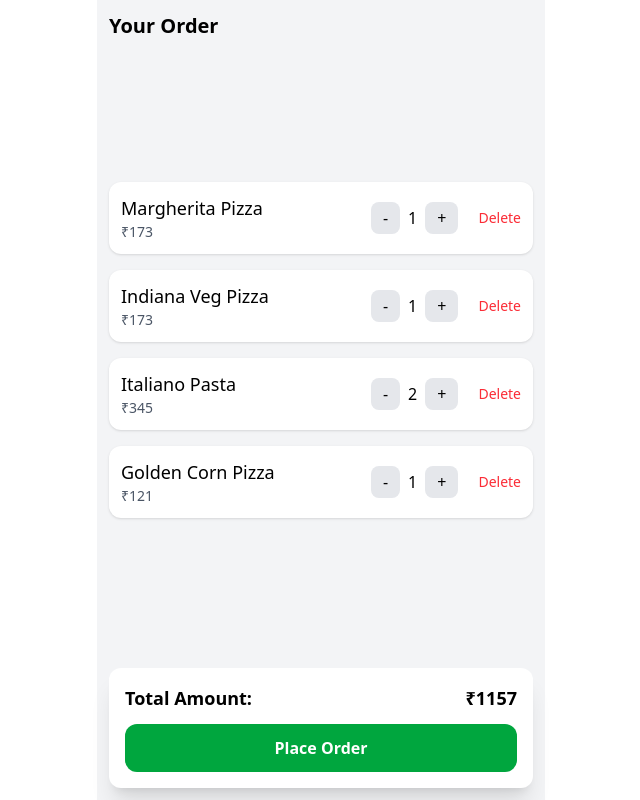
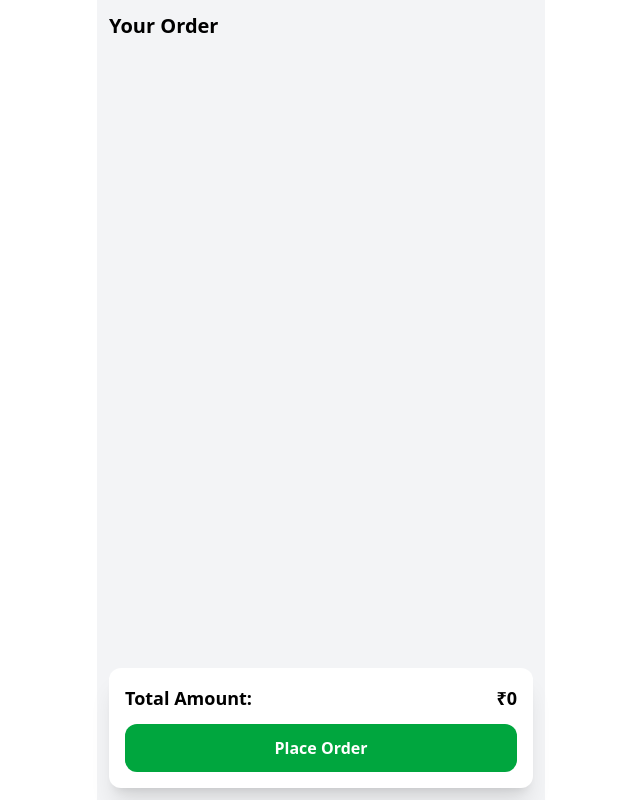
Before and after one commit to piyush-0777/DINERY, a React app in the folder frontend/: page /customer/customerBill/1 in a window 1280 px wide. Shown: the whole page, without its empty margins (319-959 px from the left). Built offline with nearby package versions, Linux system fonts and the light colour scheme; the HTML template or start-up script is replaced by a standard one.

Commit message:
update frontend file and add toastify message

```diff
--- a/frontend/package.json
+++ b/frontend/package.json
@@ -19,6 +19,7 @@
     "react-redux": "^9.2.0",
     "react-router": "^7.9.4",
     "react-router-dom": "^7.9.3",
+    "react-toastify": "^11.0.5",
     "redux": "^5.0.1",
     "tailwindcss": "^4.1.14"
   },
--- a/frontend/src/App.jsx
+++ b/frontend/src/App.jsx
@@ -3,6 +3,8 @@ import Button from './components/customer/Button'
 import CustomerLogin from './customer/CustomerLogin'
 import { BrowserRouter as Router , Routes , Route } from 'react-router-dom'
 import Table from './customer/Table'
+import { ToastContainer } from "react-toastify";
+import 'react-toastify/dist/ReactToastify.css';
 
 
 function App() {
@@ -10,7 +12,17 @@ function App() {
   return (
    <Router>
    <div>
-
+    <ToastContainer
+    position="bottom-right"
+    autoClose={3000}
+    hideProgressBar={false}
+    newestOnTop={false}
+    closeOnClick
+    rtl={false}
+    pauseOnFocusLoss={false}
+    draggable={false}
+    pauseOnHover={false}
+    theme="colored"/>
       <Routes>
         <Route path='/customer/*' element={ <Table/>} />
 
--- a/frontend/src/components/customer/CartBar.jsx
+++ b/frontend/src/components/customer/CartBar.jsx
@@ -1,6 +1,17 @@
 import React from 'react'
+import { useNavigate } from 'react-router-dom'
+import { useParams } from 'react-router-dom'
 
 const CartBar = ({order, deletAllOrder}) => {
+
+ const navigate = useNavigate()
+ const {id} = useParams();
+
+  const goTOBillPaje = (e) =>{
+    navigate(`/customer/customerBill/${id}`);
+    console.log(e);
+  }
+
   return (
     <div
     className="fixed bottom-4 left-4 right-4 bg-white shadow-md rounded-2xl flex items-center justify-between p-3">
@@ -19,7 +30,7 @@ const CartBar = ({order, deletAllOrder}) => {
       </div>
 
       {/* Right Section */}
-      <button className="bg-green-600 text-white font-semibold text-sm px-4 py-2 rounded-xl shadow-sm">
+      <button onClick={goTOBillPaje} className="bg-green-600 text-white font-semibold text-sm px-4 py-2 rounded-xl shadow-sm">
         View Cart
 
       </button>
--- a/frontend/src/components/customer/ManuItem.jsx
+++ b/frontend/src/components/customer/ManuItem.jsx
@@ -1,8 +1,13 @@
 import React, { useEffect, useState } from 'react'
+import { useSelector , useDispatch} from 'react-redux';
+import { dicresContityOfOrder } from '../../features/customer/customerSlice';
 
-const ManuItem = ({food , placeOrder , customerOrder}) => {
+const ManuItem = ({food , placeOrder , customerOrder  }) => {
+
+  const dispatch = useDispatch()
 
 const [isFoodOrder , setIsfoodOrder] = useState(false);
+
 
 useEffect(()=>{
 customerOrder.map((order)=>{
@@ -13,6 +18,14 @@ customerOrder.map((order)=>{
   }
 })
 },[customerOrder])
+
+const hendalDicresContity = (e) => {
+     setContityOforder(contityOforder -1)
+     dispatch(dicresContityOfOrder({id:1 , f_name:food.f_name }));
+     console.log(e);
+   }
+
+
 const [contityOforder , setContityOforder] = useState(()=>{
   if(isFoodOrder == true) return customerOrder.number_of_item
   else return 0;
@@ -104,7 +117,7 @@ const [contityOforder , setContityOforder] = useState(()=>{
             ${contityOforder!==0 ? 'bg-green-800 text-white':'bg-green-50 border text-green-800'}
             border-green-600  font-bold text-sm px-6 py-1.5
             rounded-lg flex items-center gap-1 shadow-sm hover:bg-green-100 transition`}>
-              {contityOforder !=0 ? <span onClick={()=>setContityOforder(contityOforder -1)} id={food?.f_name} className="text-lg font-bold">-</span>:''}
+              {contityOforder !=0 ? <span onClick={hendalDicresContity} id={food?.f_name} className="text-lg font-bold">-</span>:''}
 
             {contityOforder==0 ? 'ADD' :`${contityOforder}`}
             <span onClick={()=>setContityOforder(contityOforder +1)} id={food?.f_name} className="text-lg font-bold">+</span>
--- a/frontend/src/customer/CustomerBill.jsx
+++ b/frontend/src/customer/CustomerBill.jsx
@@ -1,7 +1,15 @@
 import React from 'react'
 import { useState } from 'react';
+import { useSelector , useDispatch } from 'react-redux';
+import { incresContityOfOrder , dicresContityOfOrder , deletOrder } from '../features/customer/customerSlice';
 
 const CustomerBill = () => {
+
+  const dispatch = useDispatch()
+
+const orders = useSelector(state => state.customer.customer.order);
+console.log(orders);
+
     const [items, setItems] = useState([
     { id: 1, name: "Margherita Pizza", price: 173, qty: 1 },
     { id: 2, name: "Indiana Veg Pizza", price: 173, qty: 1 },
@@ -9,21 +17,26 @@ const CustomerBill = () => {
     { id: 4, name: "Golden Corn Pizza", price: 121, qty: 1 },
   ]);
 
-  const increaseQty = (id) => {
-    setItems(items.map(i => i.id === id ? { ...i, qty: i.qty + 1 } : i));
+  const increaseQty = (f_name) => {
+    dispatch(incresContityOfOrder({id: 1 ,  f_name:f_name}))
   };
 
-  const decreaseQty = (id) => {
-    setItems(items.map(i =>
-      i.id === id && i.qty > 1 ? { ...i, qty: i.qty - 1 } : i
-    ));
+  const decreaseQty = (f_name) => {
+    dispatch(dicresContityOfOrder({id: 1 ,  f_name:f_name}))
   };
 
-  const deleteItem = (id) => {
+  const deleteItem = (f_name) => {
+    dispatch(deletOrder({id: 1 , f_name:f_name}))
     setItems(items.filter(i => i.id !== id));
   };
 
-  const totalAmount = items.reduce((a, b) => a + b.price * b.qty, 0);
+  const totalAmount = ()=>{
+    let total = 0;
+    orders.map(order=>{
+      total = total + order.f_price*order.number_of_item;
+    })
+    return total;
+  }
 
   return (
 
@@ -33,31 +46,31 @@ const CustomerBill = () => {
 
       {/* Items List */}
       <div className="space-y-4">
-        {items.map((item) => (
+        {orders.map((item) => (
           <div key={item.id} className="bg-white p-3 rounded-xl shadow flex justify-between items-center">
             <div>
-              <p className="font-medium text-lg">{item.name}</p>
-              <p className="text-gray-600 text-sm">₹{item.price}</p>
+              <p className="font-medium text-lg">{item?.f_name}</p>
+              <p className="text-gray-600 text-sm">₹{item?.f_price}</p>
             </div>
 
             <div className="flex items-center space-x-2">
               {/* Decrease */}
               <button
-                onClick={() => decreaseQty(item.id)}
+                onClick={() => decreaseQty(item?.f_name)}
                 className="px-3 py-1 bg-gray-200 rounded-lg"
               >-</button>
 
-              <span className="font-medium">{item.qty}</span>
+              <span className="font-medium">{item?.number_of_item}</span>
 
               {/* Increase */}
               <button
-                onClick={() => increaseQty(item.id)}
+                onClick={() => increaseQty(item?.f_name)}
                 className="px-3 py-1 bg-gray-200 rounded-lg"
               >+</button>
 
               {/* Delete */}
               <button
-                onClick={() => deleteItem(item.id)}
+                onClick={() => deleteItem(item?.f_name)}
                 className="ml-3 text-red-500 text-sm"
               >Delete</button>
             </div>
@@ -69,7 +82,7 @@ const CustomerBill = () => {
       <div className="mt-6 bg-white p-4 shadow-xl rounded-xl">
         <div className="flex justify-between text-lg font-semibold mb-3">
           <span>Total Amount:</span>
-          <span>₹{totalAmount}</span>
+          <span>₹{totalAmount()}</span>
         </div>
 
         <button className="w-full bg-green-600 text-white py-3 rounded-xl text-base font-semibold">
--- a/frontend/src/customer/CustomerHome.jsx
+++ b/frontend/src/customer/CustomerHome.jsx
@@ -6,11 +6,14 @@ import ManuItem from '../components/customer/ManuItem'
 import CartBar from '../components/customer/CartBar';
 import { useSelector , useDispatch} from 'react-redux';
 import {addOrder , deleteAllOrder , incresContityOfOrder} from '../features/customer/customerSlice'
+import { useNavigate, useParams } from 'react-router-dom';
 
 
 
 const CustomerHome = () => {
 
+  const {id} = useParams();
+const navigate = useNavigate()
 const dispatch = useDispatch()
 const foods = useSelector(state => state.foodObject.foods)
 const category = useSelector(state => state.foodObject.category)
@@ -23,10 +26,13 @@ const [filterfoods, setfilerFoods] = useState(useSelector(state => state.foodObj
 
 
   useEffect(()=>{
-
-  }, [filterfoods , selectedCategory])
+    if(customer.customerName ==='' || customer.CustomerMobile ===''){
+      navigate(`/customer/login/${id}`)
+    }
+  }, [])
 
 
+  // for filter food
 
   const changCategory = element =>{
 
@@ -42,15 +48,19 @@ const [filterfoods, setfilerFoods] = useState(useSelector(state => state.foodObj
 
     const order =foods.filter((food)=> food.f_name ===element.target.id )[0]
     const isOrder = customer.order.find((item)=>order.f_name == item.f_name)
+    console.log(order);
 
     if(isOrder){
       dispatch(incresContityOfOrder({id:1 , f_name:order.f_name }))
     } else {
-    dispatch(addOrder({id:1 , f_name:order.f_name , number_of_item:1}))
+    dispatch(addOrder({id:1 , f_name:order.f_name , number_of_item:1 , f_price:order.f_price}))
     }
   //   if(isOrder != null ){
   //   dispatch(addOrder({id:1 , f_name:order.f_name , number_of_item:1}))}
    }
+
+
+
 
   // for delet order
    const deletAllOrderFunction = element => {
--- a/frontend/src/customer/CustomerLogin.jsx
+++ b/frontend/src/customer/CustomerLogin.jsx
@@ -2,10 +2,17 @@ import React from 'react'
 import Dinery from '../assets/dinery.png'
 import { useForm } from 'react-hook-form'
 import Button from '../components/customer/Button'
-import {useNavigate} from 'react-router-dom'
+import {useNavigate, useParams} from 'react-router-dom'
+import { useSelector , useDispatch } from 'react-redux'
+import { addCustomer } from '../features/customer/customerSlice'
+import { toast } from 'react-toastify'
 
 const CustomerLogin = () => {
+
+  const dispatch = useDispatch();
+
    const navigate = useNavigate();
+   const {id} = useParams()
 
    const {
     register,
@@ -15,9 +22,15 @@ const CustomerLogin = () => {
   } = useForm()
 
   const onSubmit = (data) => {
+    if(data.number.toString().length != 10) {
+    toast.error('enter valid number');
+      console.log(data.number.toString());
+    } else {
     console.log("the data is /n" , data);
-     navigate('/customer/customerHome/23')
-
+    dispatch(addCustomer({customerName:data.name ,CustomerMobile:data.number}))
+     navigate(`/customer/customerHome/${id}`)
+     toast.success("login success!")
+    }
   }
 
 
@@ -58,7 +71,7 @@ const CustomerLogin = () => {
                     placeholder='Enter Your Mobile Number'
                     type='number' {...register("number", { required: true })} />
 
-                      <div className='w-full h-10 mt-5'><Button ButtonName="Log in"/></div>
+                      <div  className='w-full h-10 mt-5'><Button ButtonName="Log in"/></div>
                 </form>
 
             </div>
```
Also changed, not shown: frontend/src/features/customer/customerSlice.js (+24 -3 lines), 1 other file (tests, documents, lock files or other folders).
